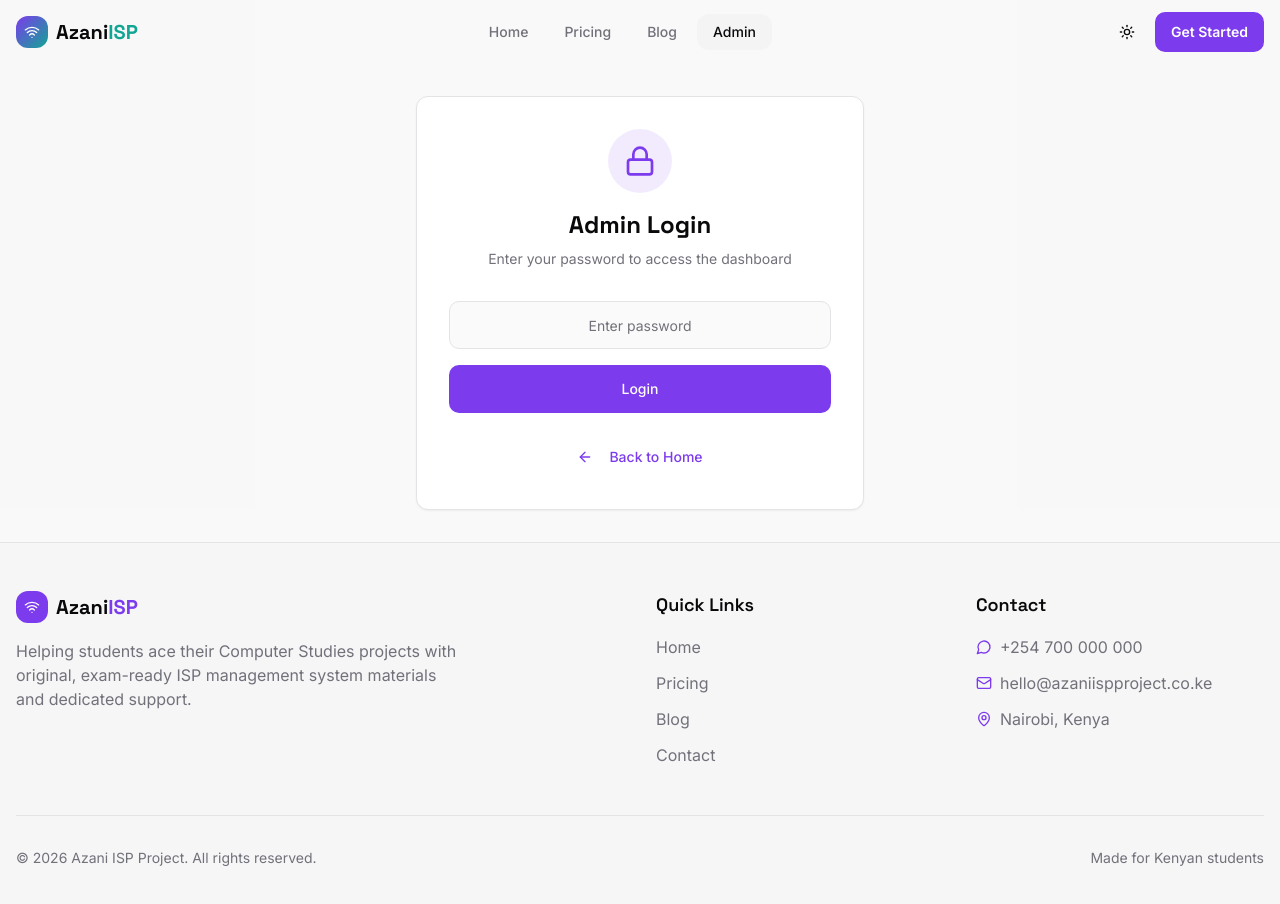
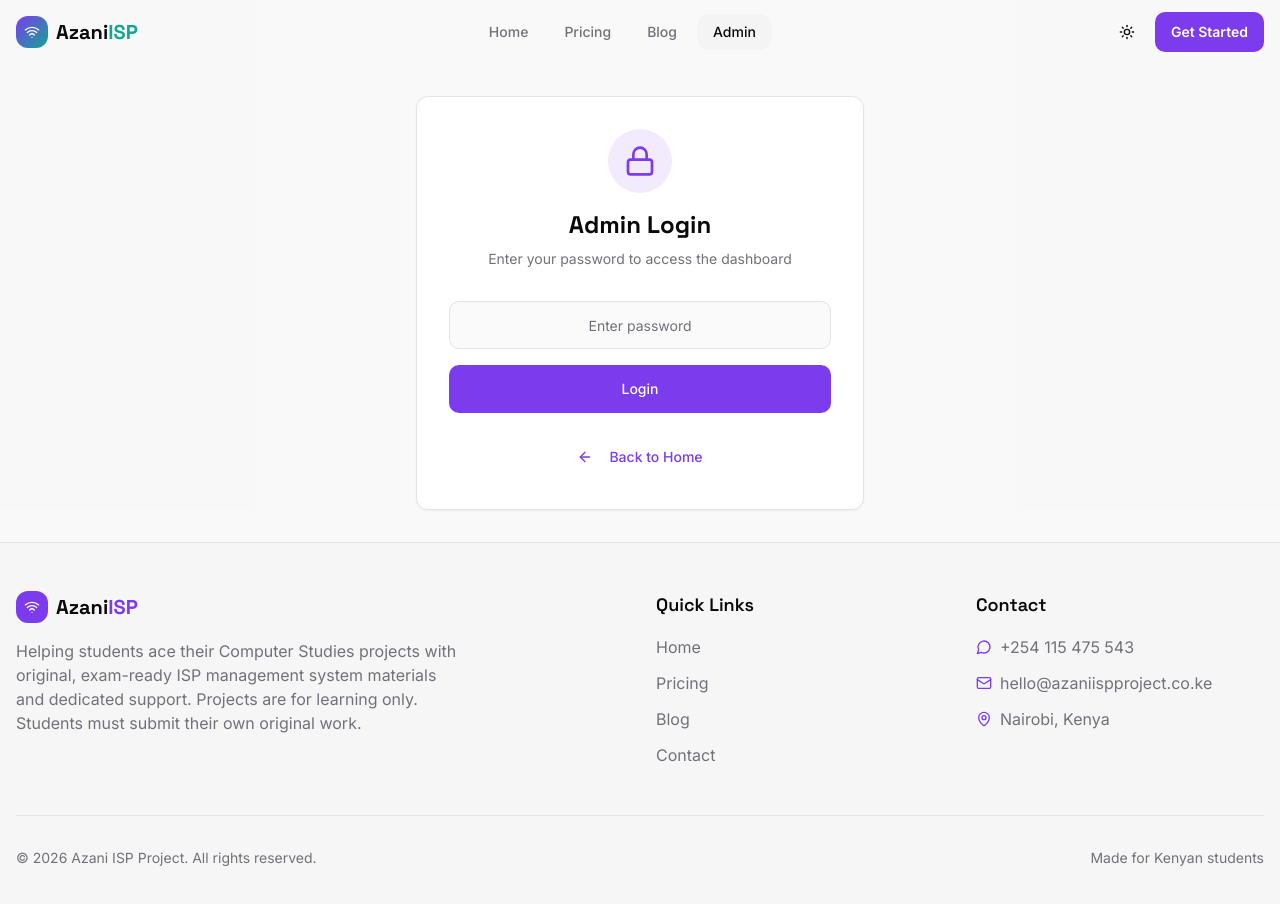
Before and after one commit to daviehydos-stack/davishub-11470cf4, a React (Vite) app: page /admin in a window 1280 px wide. Shown: the top 904 px of the page. Built offline with nearby package versions, Linux system fonts and the light colour scheme.

Commit message:
Visual edit in Lovable
Edited UI in Lovable

```diff
--- a/src/components/Footer.tsx
+++ b/src/components/Footer.tsx
@@ -1,18 +1,21 @@
 import { Link } from "react-router-dom";
 import { MessageCircle, Mail, MapPin, Wifi } from "lucide-react";
-
 export function Footer() {
   const currentYear = new Date().getFullYear();
-
-  const quickLinks = [
-    { href: "/", label: "Home" },
-    { href: "/#download", label: "Pricing" },
-    { href: "/blogs", label: "Blog" },
-    { href: "/#contact", label: "Contact" },
-  ];
-
-  return (
-    <footer className="bg-secondary/50 border-t border-border">
+  const quickLinks = [{
+    href: "/",
+    label: "Home"
+  }, {
+    href: "/#download",
+    label: "Pricing"
+  }, {
+    href: "/blogs",
+    label: "Blog"
+  }, {
+    href: "/#contact",
+    label: "Contact"
+  }];
+  return <footer className="bg-secondary/50 border-t border-border">
       <div className="container mx-auto px-4 py-12">
         <div className="grid gap-8 md:grid-cols-4">
           {/* Brand */}
@@ -25,26 +28,18 @@ export function Footer() {
                 Azani<span className="text-primary">ISP</span>
               </span>
             </Link>
-            <p className="text-muted-foreground mb-6 max-w-md">
-              Helping students ace their Computer Studies projects with
-              original, exam-ready ISP management system materials and dedicated support.
-            </p>
+            <p className="text-muted-foreground mb-6 max-w-md">Helping students ace their Computer Studies projects with original, exam-ready ISP management system materials and dedicated support. Projects are for learning only. Students must submit their own original work.</p>
           </div>
 
           {/* Quick Links */}
           <div>
             <h3 className="font-display font-semibold text-lg mb-4 text-foreground">Quick Links</h3>
             <ul className="space-y-3">
-              {quickLinks.map((link) => (
-                <li key={link.href}>
-                  <Link
-                    to={link.href}
-                    className="text-muted-foreground hover:text-foreground transition-colors"
-                  >
+              {quickLinks.map(link => <li key={link.href}>
+                  <Link to={link.href} className="text-muted-foreground hover:text-foreground transition-colors">
                     {link.label}
                   </Link>
-                </li>
-              ))}
+                </li>)}
             </ul>
           </div>
 
@@ -54,7 +49,7 @@ export function Footer() {
             <ul className="space-y-3 text-muted-foreground">
               <li className="flex items-center gap-2">
                 <MessageCircle className="w-4 h-4 text-primary" />
-                +254 700 000 000
+                +254 115 475 543
               </li>
               <li className="flex items-center gap-2">
                 <Mail className="w-4 h-4 text-primary" />
@@ -77,6 +72,5 @@ export function Footer() {
           </p>
         </div>
       </div>
-    </footer>
-  );
+    </footer>;
 }
```
